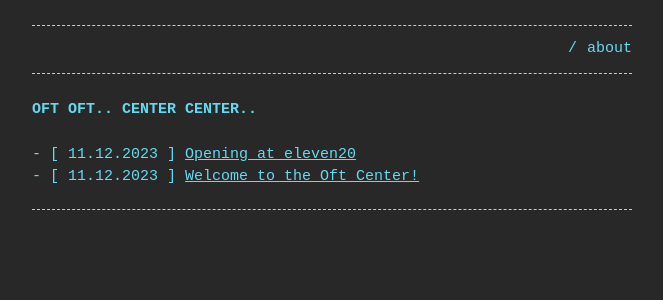
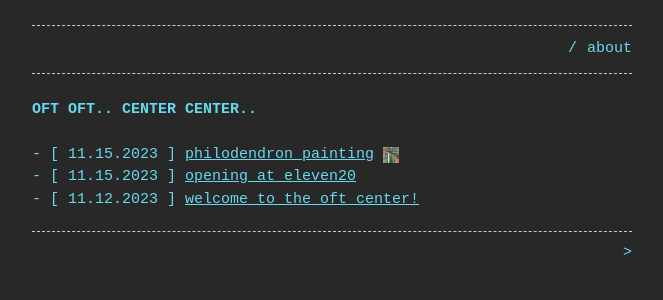
Before and after one commit to setstatic/setstatic.github.io, a Jekyll site: the page built from index.md, in a window 1280 px wide. Shown: the top 300 px of the page, without its empty margins (308-971 px from the left). Built offline with Jekyll 4.4.1, drawn with Linux system fonts in a browser that asks for light colours.

Commit message:
added thumbnail

```diff
--- a/_includes/footer.html
+++ b/_includes/footer.html
@@ -1,3 +1,3 @@
-<footer>
-  {{ site.footer }}
+<footer class="footer">
+  <a class="footer__link" href="/categories/">></a>
 </footer>
--- a/_layouts/home.html
+++ b/_layouts/home.html
@@ -11,6 +11,11 @@ layout: default
     <li>
       {%- assign date_format = "%m.%d.%Y" -%}
       [ {{ post.date | date: date_format }} ] <a href="{{ post.url | relative_url }}">{{ post.title | escape }}</a>
+      {%- if post.thumb -%}
+      <a href="{{ post.url | relative_url }}"></a>
+        <img class = "post__thumb" src="{{ site.base_img_path }}{{ post.thumb }}" alt="">
+      </a>
+    {%- endif -%}
     </li>
     {%- endfor -%}
   </ul>
--- a/_posts/2023-11-11-welcome-to-oft.markdown
+++ b/_posts/2023-11-11-welcome-to-oft.markdown
@@ -1,7 +1,8 @@
 ---
 layout: post
-title:  "Welcome to the Oft Center!"
+title:  "welcome to the oft center!"
 date:   2023-11-11 21:27:24 -0500
+thumb: false
 categories: posts
 ---
 OFT.CENTER is getting a face lift, updates soon!
--- a/_sass/base.scss
+++ b/_sass/base.scss
@@ -56,6 +56,29 @@ img {
 .menu ul li { display: inline;  margin-left: 10px; }
 .menu ul li a { text-decoration: none;  color: var(--text-color); }
 .menu ul li a:hover { text-decoration: none; color: var(--background-color); background-color: var(--base-color); }
+
+/**
+ * Footer
+ */
+.footer a {
+  text-decoration: none;
+  color: var(--text-color);
+  &:hover {
+    text-decoration: none;
+    color: var(--background-color);
+    background-color: var(--base-color);
+ }
+}
+
+/**
+ * Posts
+ */
+.post__thumb {
+  height: 1rem;
+  width: 1rem;
+  vertical-align: text-bottom;
+  margin-right: .5rem;
+}
 
 /**
  * Form
```
Also changed, not shown: _posts/2023-11-14-eleven20-opening.markdown (+4 -3 lines), _posts/2023-11-15-philodendron-painting.markdown (added, +11 -0 lines), categories.md (added, +24 -0 lines), assets/img/philodendron_painting.jpg (added), assets/img/philodendron_painting_th.jpg (added).
